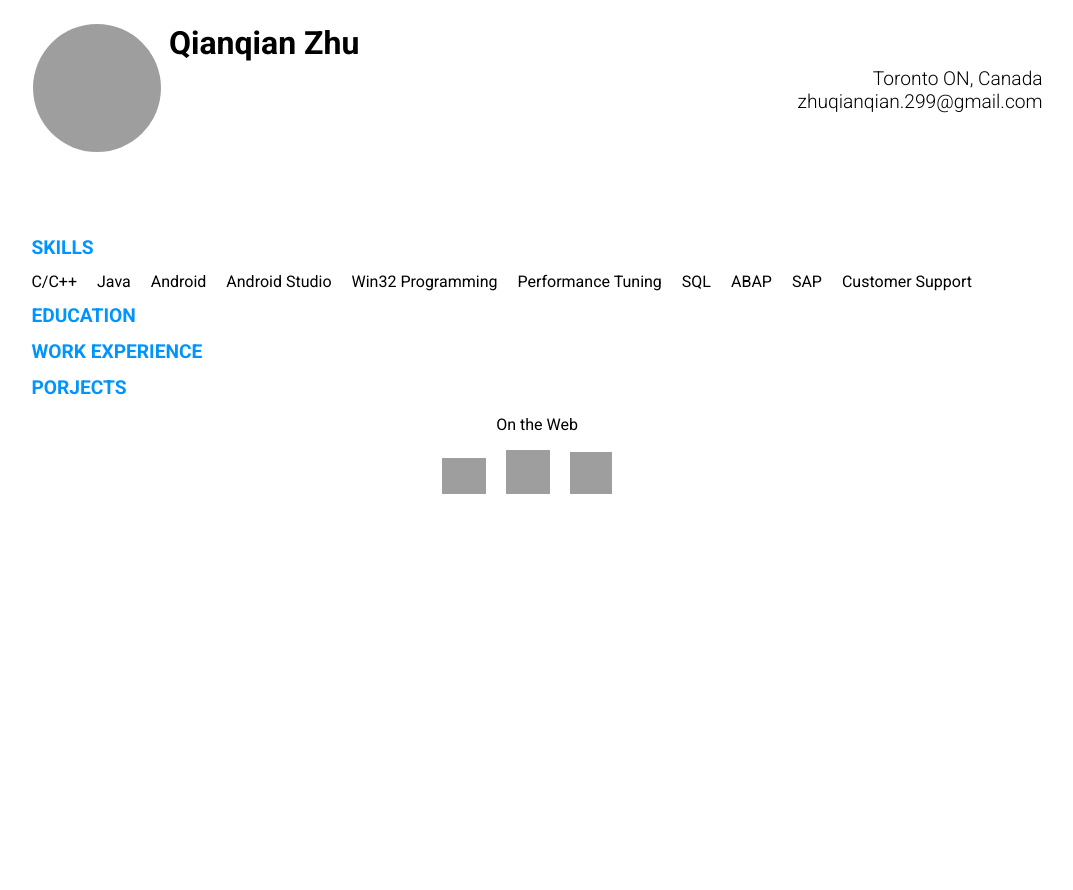
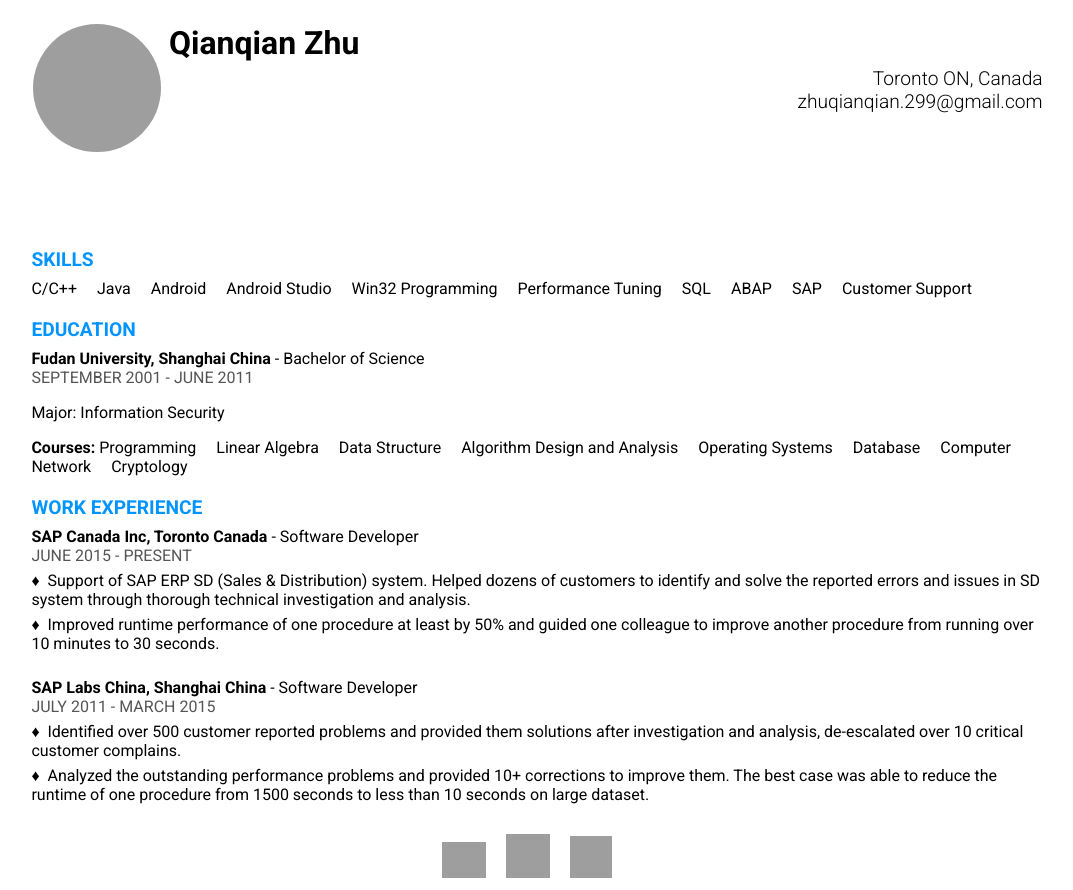
Before and after one commit to zhuqianqian/zhuqianqian.github.io, a plain HTML site: page index.html in a window 1280 px wide. Shown: the whole page, without its empty margins (103-1176 px from the left). Before the commit the page ends 800 px from the top, so only its background shows below. Drawn offline with Linux system fonts and the light colour scheme; grey boxes are pictures that could not be loaded.

Commit message:
wrap the resume up

```diff
--- a/index.html
+++ b/index.html
@@ -21,12 +21,29 @@
     <h1>Skills</h1>
     <ul id="skills"></ul>
     <h1>Education</h1>
-
+    <div>
+      <h2>Fudan University, Shanghai China</h2><span class="desc"> - Bachelor of Science</span>
+      <p class="time">September 2001 - June 2011</p>
+      <p>Major: Information Security</p>
+      <ul id="courses"><b>Courses:</b>&nbsp;</ul>
+    </div>
     <h1>Work Experience</h1>
-    <h1>Porjects</h1>
+    <h2>SAP Canada Inc, Toronto Canada</h2><span class="desc"> - Software Developer</span>
+    <p class="time">June 2015 - Present</p>
+    <div>
+      <p class="work">&diams;&nbsp;&nbsp;Support of SAP ERP SD (Sales & Distribution) system. Helped dozens of customers to identify and solve the reported errors and issues in SD system through thorough technical investigation and analysis.</p>
+      <p class="work">&diams;&nbsp;&nbsp;Improved runtime performance of one procedure at least by 50% and guided one colleague to improve another procedure from running over 10 minutes to 30 seconds.</p>
+    </div>
+    <br/>
+    <h2>SAP Labs China, Shanghai China</h2><span class="desc"> - Software Developer</span>
+    <p class="time">July 2011 - March 2015</p>
+    <div>
+      <p class="work">&diams;&nbsp;&nbsp;Identified over 500 customer reported problems and provided them solutions after investigation and analysis, de-escalated over 10 critical customer complains.</p>
+      <p class="work">&diams;&nbsp;&nbsp;Analyzed the outstanding performance problems and provided 10+ corrections to improve them. The best case was able to reduce the runtime of one procedure from 1500 seconds to less than 10 seconds on large dataset.</p>
+    </div>
+   <!-- <h1>Porjects</h1> -->
   </div>
   <div id="footer">
-    <p>On the Web</p>
     <ul id="links"> </ul>
   </div>
 </body>
--- a/scripts.js
+++ b/scripts.js
@@ -1,5 +1,6 @@
 function setupPage() {
     loadSkills();
+    loadEducation();
     loadLinks();
 }
 function loadSkills() {
@@ -15,7 +16,15 @@ function loadSkills() {
 }
 
 function loadEducation() {
-
+    courseSet = ["Programming", "Linear Algebra", "Data Structure",
+        "Algorithm Design and Analysis", "Operating Systems",
+        "Database", "Computer Network", "Cryptology"];
+    ul = document.getElementById("courses");
+    for (i = 0; i < courseSet.length; i++) {
+        var item = document.createElement("li");
+        item.appendChild(document.createTextNode(courseSet[i]));
+        ul.appendChild(item);
+    }
 }
 
 function loadWorks() {
--- a/style.css
+++ b/style.css
@@ -41,10 +41,24 @@ h1{
   color:#0094ff;
   font-size:1.2em;
   text-transform:uppercase;
+  padding-top:12px;
+  margin:8px auto;
 }
 h2{
-  font-size:0.7em;
+  font-size:1em;
+  display:inline;
+  margin:6px auto;
 }
+.desc{
+  display:inline;
+}
+.time{
+  text-transform:uppercase;
+  color:#555;
+  line-height:none;
+  margin:0 auto;
+}
+
 ul {
   display:inline; list-style:none;
   margin: 0; padding: 0;
@@ -53,5 +67,11 @@ ul>li{
   display:inline;
   margin-right:20px;
 }
+.work{
+  display:block;
+  margin:6px auto;
+}
 #footer{
+  padding-top:24px;
+  vertical-align:bottom
 }
```
